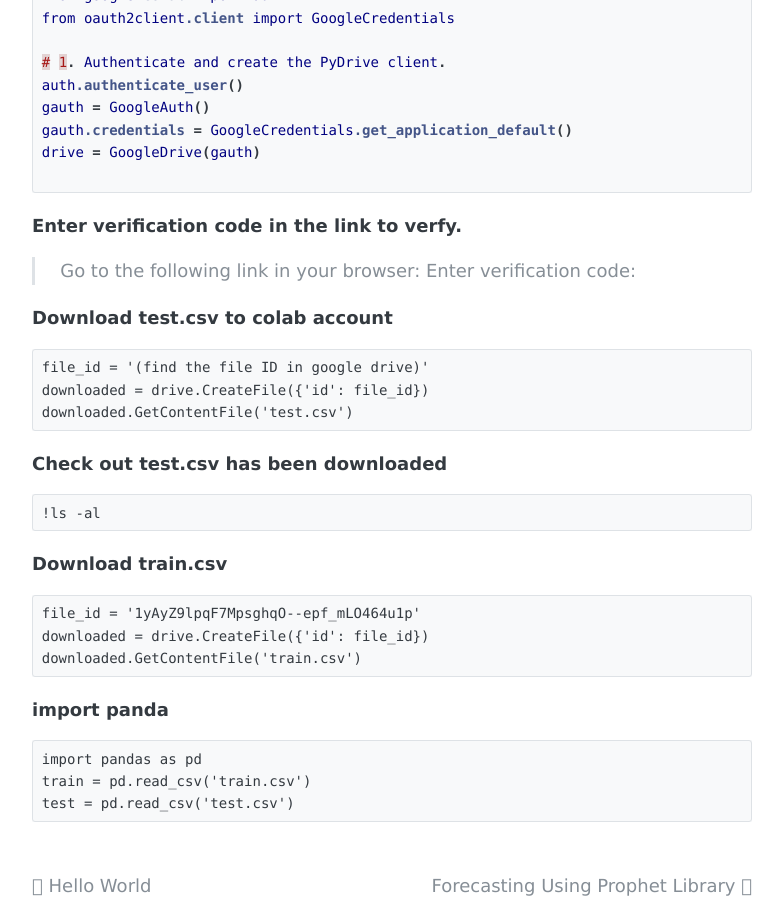
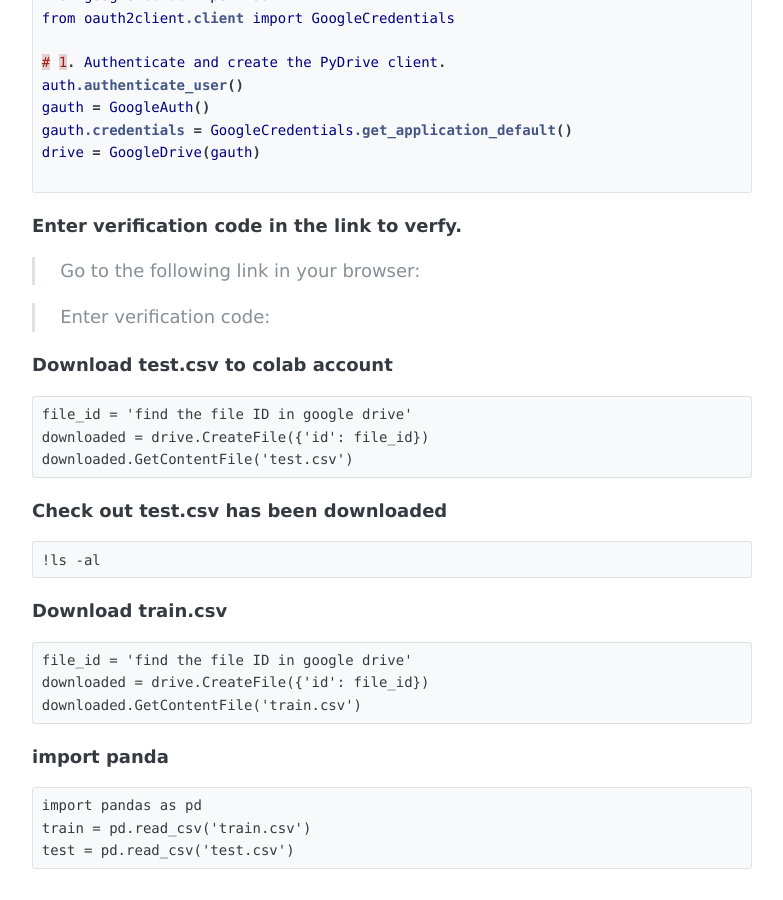
Before and after one commit to jae250/jae250.github.io, a Jekyll site: the page built from _posts/2019-04-02-Titanic-ML.md, in a window 1280 px wide and 900 px high, scrolled down 420 px. Shown: the whole window, without its empty margins (248-1031 px from the left). Built offline with Jekyll 4.4.1, drawn with Linux system fonts in a browser that asks for light colours; our own code applies the rules of GitHub Pages for plain Markdown files.

Commit message:
Update 2019-04-02-Titanic-ML.md

````diff
--- a/_posts/2019-04-02-Titanic-ML.md
+++ b/_posts/2019-04-02-Titanic-ML.md
@@ -18,12 +18,13 @@ drive = GoogleDrive(gauth)
 ##### Enter verification code in the link to verfy.
 
 > Go to the following link in your browser:
+
 > Enter verification code:
 
 #####  Download test.csv to colab account
 
 ```
-file_id = '(find the file ID in google drive)'
+file_id = 'find the file ID in google drive'
 downloaded = drive.CreateFile({'id': file_id})
 downloaded.GetContentFile('test.csv')
 ```
@@ -36,7 +37,7 @@ downloaded.GetContentFile('test.csv')
 ##### Download train.csv
 
 ```
-file_id = '1yAyZ9lpqF7MpsghqO--epf_mLO464u1p'
+file_id = 'find the file ID in google drive'
 downloaded = drive.CreateFile({'id': file_id})
 downloaded.GetContentFile('train.csv')
 ```
````
